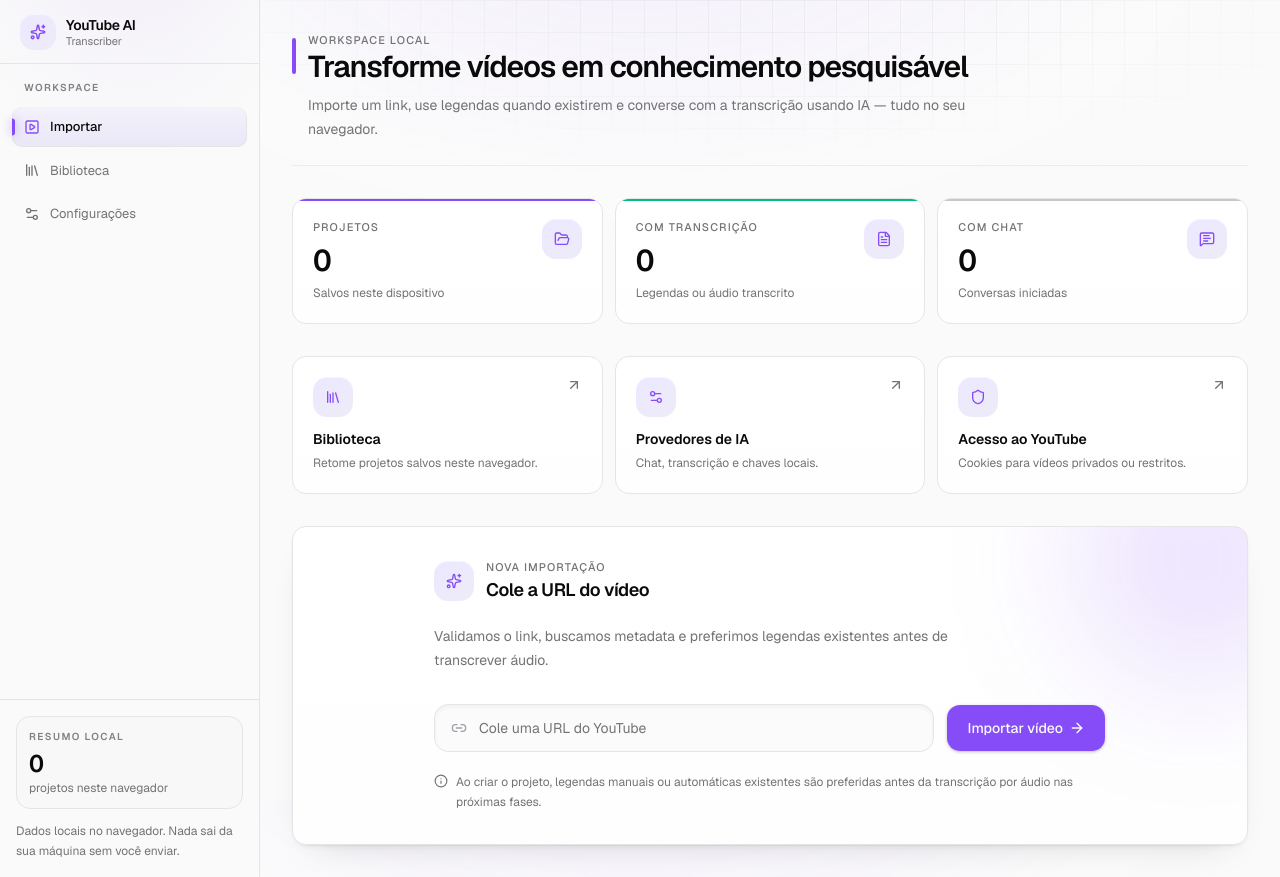
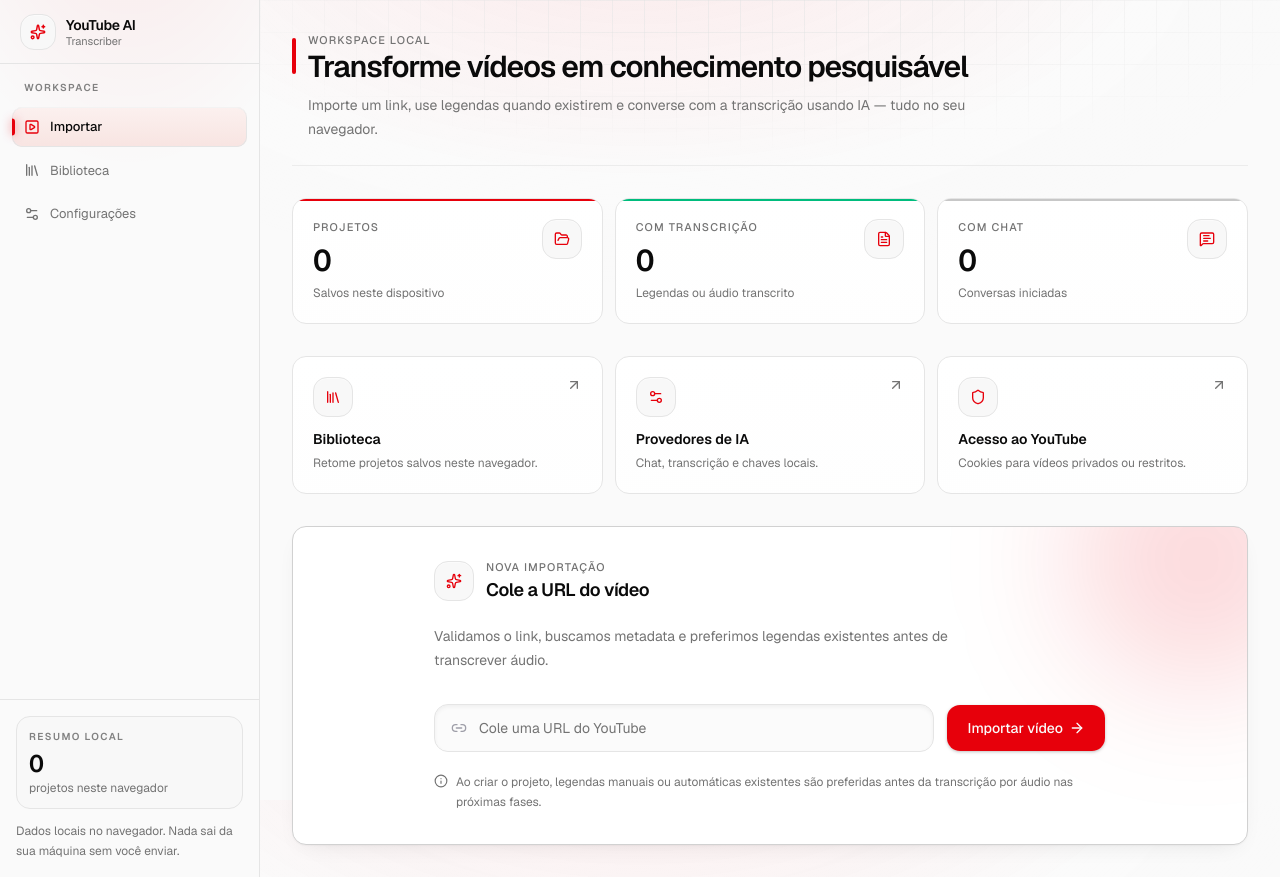
Before and after one commit to solerpedroo/youtube_ai_transcriber, a Next.js app: page / in a window 1280 px wide. Built offline with nearby package versions, Linux system fonts and the light colour scheme.

Commit message:
style(design-system): troca brand para vermelho YouTube e unifica superfícies de card

```diff
--- a/src/app/globals.css
+++ b/src/app/globals.css
@@ -60,7 +60,7 @@
   --popover-foreground: oklch(0.145 0 0);
   --primary: oklch(0.205 0 0);
   --primary-foreground: oklch(0.985 0 0);
-  --brand: oklch(0.58 0.24 293);
+  --brand: oklch(0.577 0.245 27.325);
   --brand-foreground: oklch(0.985 0 0);
   --secondary: oklch(0.97 0 0);
   --secondary-foreground: oklch(0.205 0 0);
@@ -71,7 +71,7 @@
   --destructive: oklch(0.577 0.245 27.325);
   --border: oklch(0.922 0 0);
   --input: oklch(0.922 0 0);
-  --ring: oklch(0.58 0.24 293);
+  --ring: oklch(0.577 0.245 27.325);
   --chart-1: oklch(0.87 0 0);
   --chart-2: oklch(0.556 0 0);
   --chart-3: oklch(0.439 0 0);
@@ -100,7 +100,7 @@
   --popover-foreground: oklch(0.985 0 0);
   --primary: oklch(0.922 0 0);
   --primary-foreground: oklch(0.205 0 0);
-  --brand: oklch(0.72 0.19 293);
+  --brand: oklch(0.637 0.237 25.331);
   --brand-foreground: oklch(0.985 0 0);
   --secondary: oklch(0.269 0 0);
   --secondary-foreground: oklch(0.985 0 0);
@@ -111,7 +111,7 @@
   --destructive: oklch(0.704 0.191 22.216);
   --border: oklch(1 0 0 / 10%);
   --input: oklch(1 0 0 / 15%);
-  --ring: oklch(0.72 0.19 293);
+  --ring: oklch(0.637 0.237 25.331);
   --chart-1: oklch(0.87 0 0);
   --chart-2: oklch(0.556 0 0);
   --chart-3: oklch(0.439 0 0);
@@ -119,7 +119,7 @@
   --chart-5: oklch(0.269 0 0);
   --sidebar: oklch(0.205 0 0);
   --sidebar-foreground: oklch(0.985 0 0);
-  --sidebar-primary: oklch(0.488 0.243 264.376);
+  --sidebar-primary: oklch(0.637 0.237 25.331);
   --sidebar-primary-foreground: oklch(0.985 0 0);
   --sidebar-accent: oklch(0.269 0 0);
   --sidebar-accent-foreground: oklch(0.985 0 0);
@@ -227,24 +227,28 @@
   }
   .surface-card {
     border-radius: var(--radius-xl);
-    border: 1px solid var(--border);
+    border: 1px solid color-mix(in oklab, var(--border) 92%, var(--foreground) 8%);
+    background-color: var(--card);
     background-image: linear-gradient(
       180deg,
-      var(--card) 0%,
-      color-mix(in oklab, var(--card) 90%, var(--muted)) 100%
+      oklch(1 0 0 / 0.04) 0%,
+      transparent 42%
     );
     box-shadow:
-      inset 0 1px 0 oklch(1 0 0 / 0.7),
-      0 1px 2px oklch(0.145 0 0 / 0.05),
-      0 4px 10px -5px oklch(0.145 0 0 / 0.1),
-      0 16px 36px -22px oklch(0.145 0 0 / 0.18);
+      inset 0 1px 0 oklch(1 0 0 / 0.65),
+      0 1px 2px oklch(0.145 0 0 / 0.04),
+      0 8px 24px -12px oklch(0.145 0 0 / 0.12);
   }
   .dark .surface-card {
-    background-image: linear-gradient(180deg, oklch(0.23 0 0) 0%, oklch(0.19 0 0) 100%);
+    background-image: linear-gradient(
+      180deg,
+      oklch(1 0 0 / 0.04) 0%,
+      transparent 48%
+    );
     box-shadow:
-      inset 0 1px 0 oklch(1 0 0 / 0.06),
-      0 1px 2px oklch(0 0 0 / 0.3),
-      0 18px 40px -22px oklch(0 0 0 / 0.55);
+      inset 0 1px 0 oklch(1 0 0 / 0.05),
+      0 1px 2px oklch(0 0 0 / 0.35),
+      0 12px 32px -14px oklch(0 0 0 / 0.55);
   }
   .surface-interactive {
     border-radius: var(--radius-xl);
@@ -261,26 +265,35 @@
   }
   .surface-interactive:hover {
     transform: translateY(-1px);
-    border-color: color-mix(in oklab, var(--brand) 28%, var(--border));
+    border-color: color-mix(in oklab, var(--foreground) 12%, var(--border));
     box-shadow:
-      0 10px 26px -10px color-mix(in oklab, var(--foreground) 18%, transparent),
-      0 0 0 1px color-mix(in oklab, var(--brand) 12%, transparent);
+      0 10px 26px -10px color-mix(in oklab, var(--foreground) 16%, transparent),
+      0 0 0 1px color-mix(in oklab, var(--border) 80%, var(--foreground) 20%);
   }
   .icon-tile {
-    background-image: linear-gradient(
-      145deg,
-      color-mix(in oklab, var(--brand) 14%, var(--card)) 0%,
-      color-mix(in oklab, var(--brand) 6%, var(--muted)) 100%
-    );
+    border: 1px solid var(--border);
+    background-color: color-mix(in oklab, var(--muted) 65%, var(--card));
     box-shadow: inset 0 1px 0 oklch(1 0 0 / 0.45);
+  }
+  .dark .icon-tile {
+    background-color: color-mix(in oklab, var(--muted) 80%, var(--card));
+    box-shadow: inset 0 1px 0 oklch(1 0 0 / 0.06);
   }
   .brand-gradient {
     background-image: linear-gradient(
       135deg,
-      oklch(0.64 0.23 292) 0%,
-      oklch(0.54 0.22 294) 55%,
-      oklch(0.46 0.19 296) 100%
+      oklch(0.62 0.24 27) 0%,
+      oklch(0.54 0.245 27) 55%,
+      oklch(0.46 0.22 26) 100%
     );
+  }
+  .surface-inset {
+    border-radius: var(--radius-lg);
+    border: 1px solid var(--border);
+    background-color: color-mix(in oklab, var(--muted) 35%, var(--card));
+  }
+  .dark .surface-inset {
+    background-color: color-mix(in oklab, var(--muted) 50%, var(--card));
   }
   .canvas-grid {
     background-image:
```
